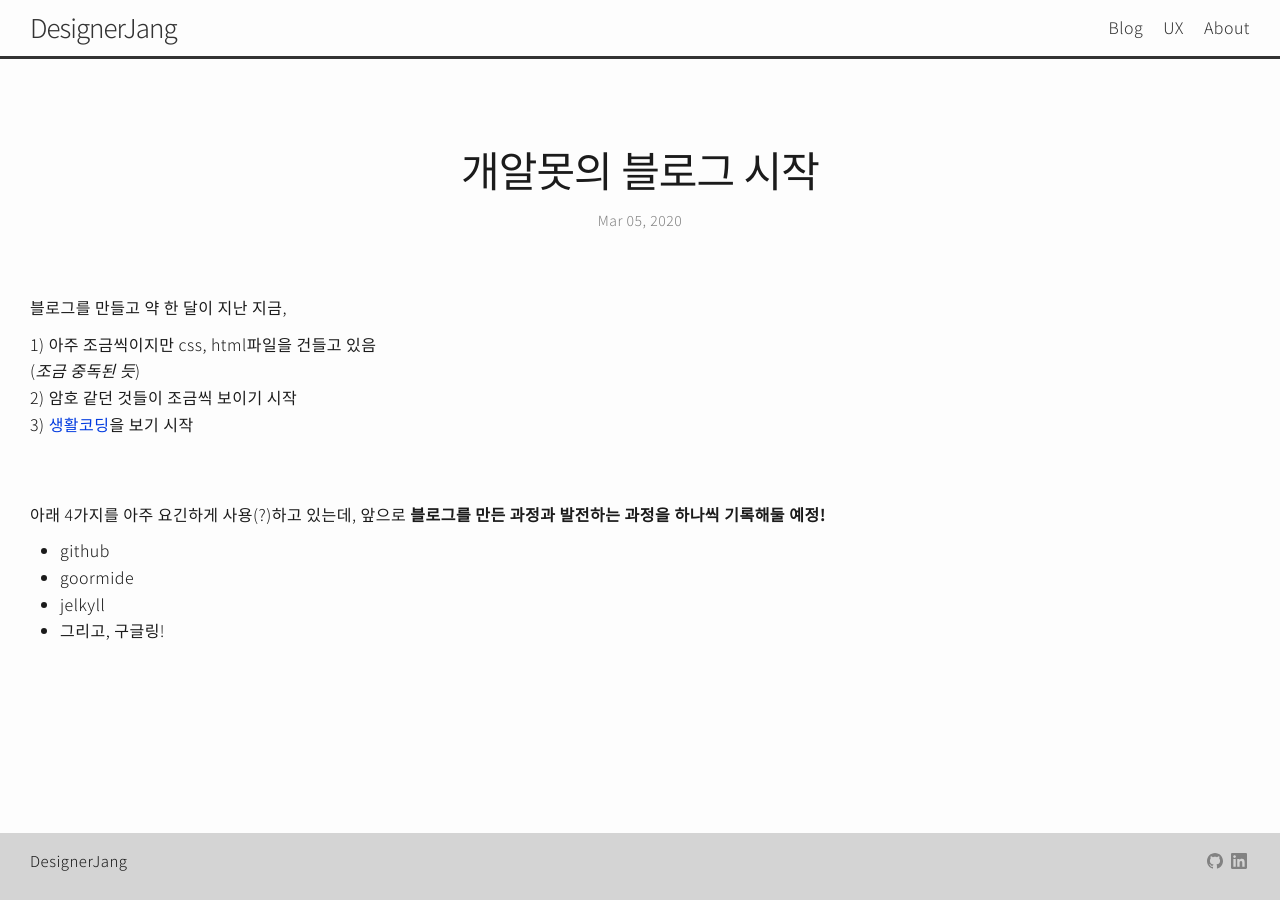
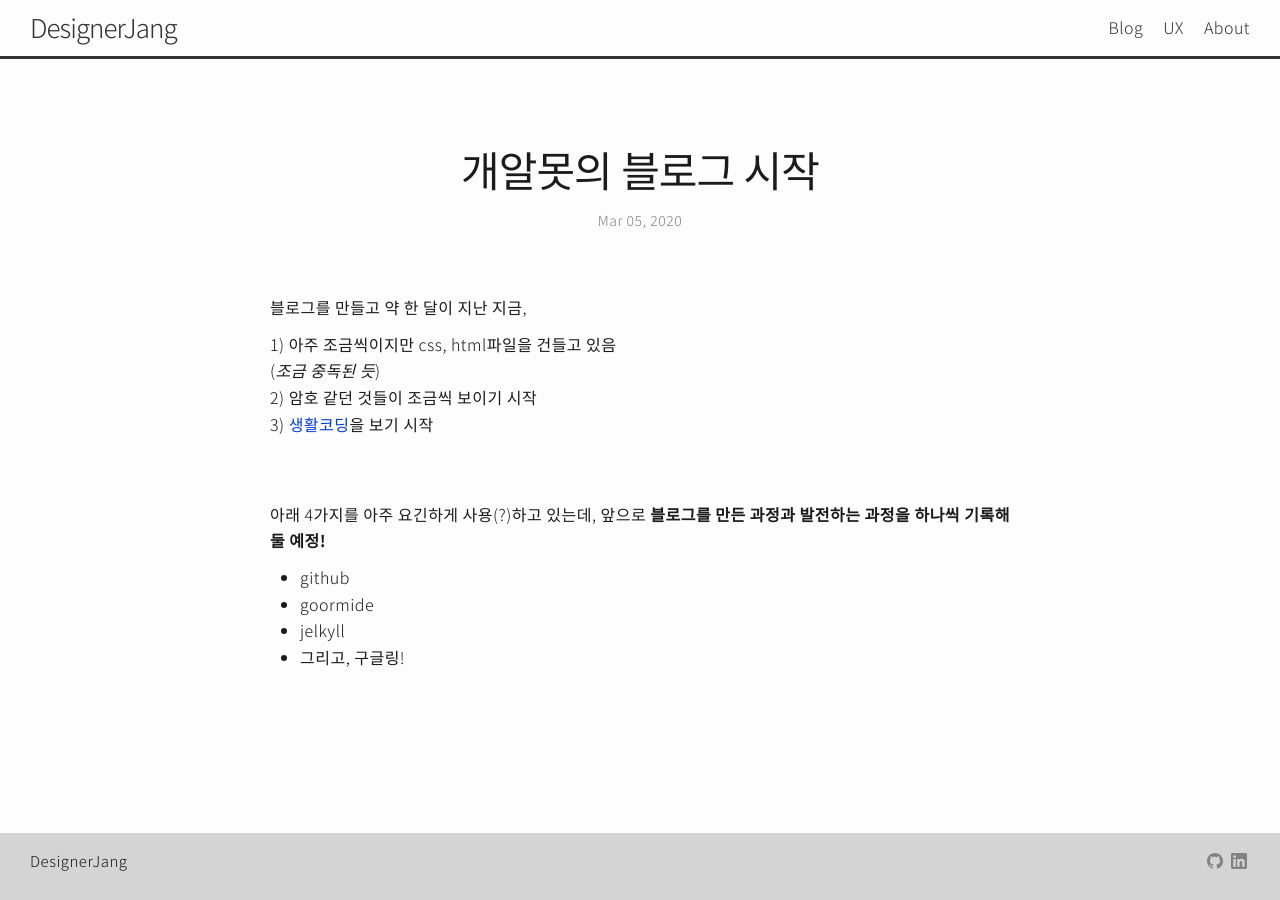
Before and after one commit to DesignerJJang/DesignerJJang.github.io, a Jekyll site: the page built from _posts/2020-03-05-Bolg1.md, in a window 1280 px wide. Built offline with Jekyll 4.4.1, drawn with Linux system fonts in a browser that asks for light colours; comment, search, counter and statistics services are not loaded.

Commit message:
add home

```diff
--- a/_layouts/post.html
+++ b/_layouts/post.html
@@ -3,6 +3,9 @@ layout: default
 ---
 <div class="page-content">
 <div class="wrapper">
+	<div class="home">
+
+
 <article class="post h-entry" itemscope itemtype="http://schema.org/BlogPosting">
 
   <header class="post-header">
@@ -65,5 +68,5 @@ s.setAttribute('data-timestamp', +new Date());
   <a class="u-url" href="{{ page.url | relative_url }}" hidden></a>
 </article>
 </div>
-
 	</div>
+	</div>
```
